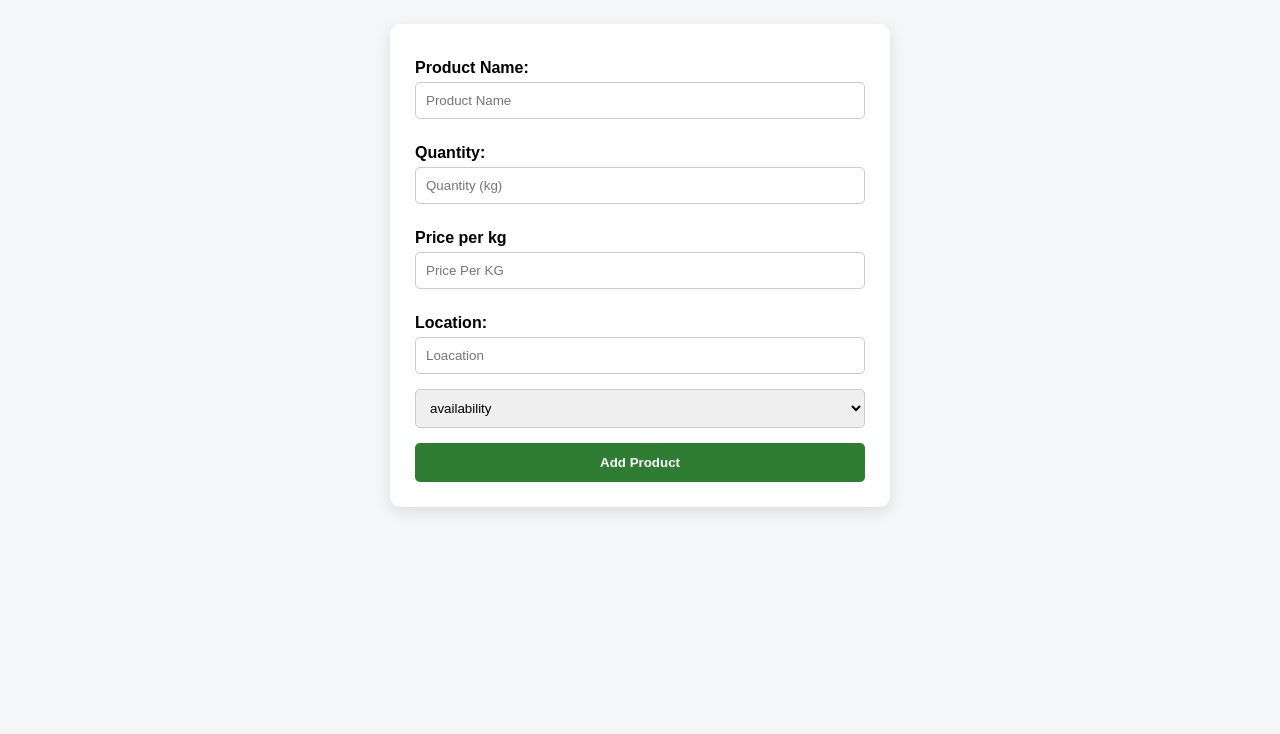
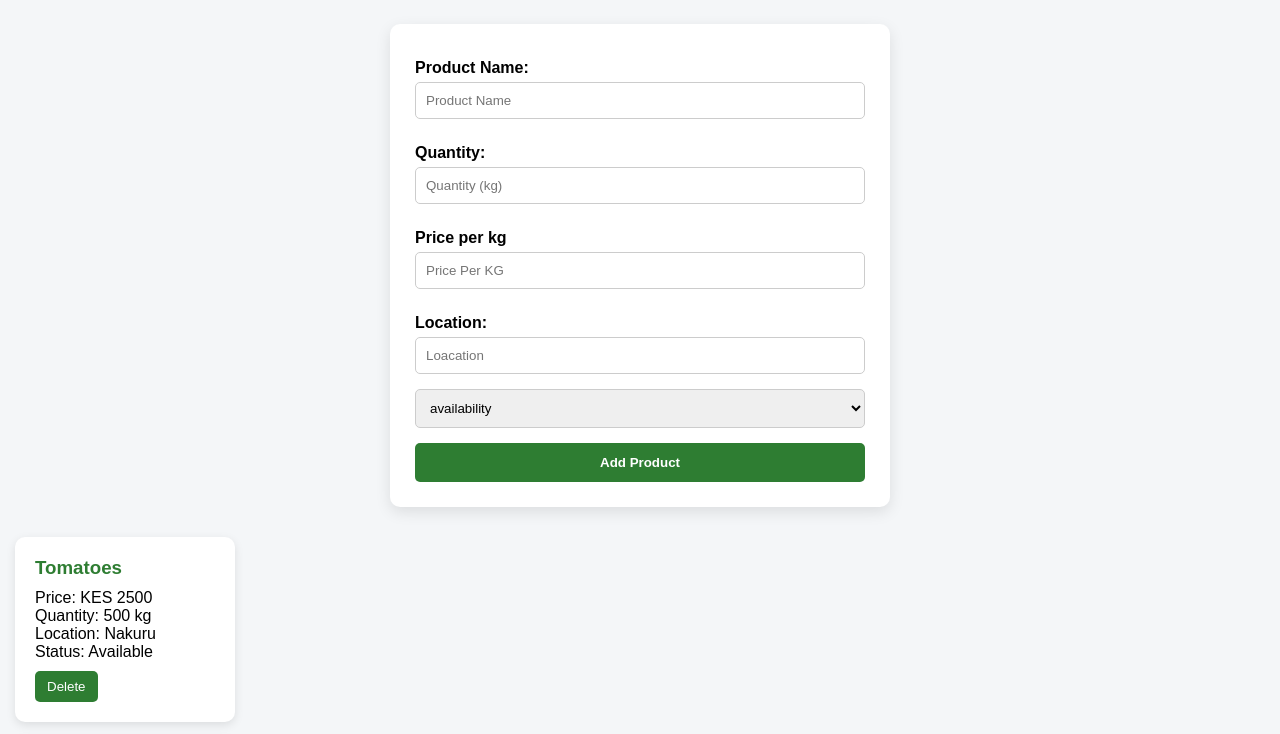
Before and after one commit to sanaipei01/Agroconnect, a plain HTML site: page frontend/farmer.html in a window 1280 px wide. Shown: the part 64-798 px from the top of the page. Drawn offline with Linux system fonts and the light colour scheme.

Commit message:
debugged product.js

```diff
--- a/frontend/farmer.html
+++ b/frontend/farmer.html
@@ -38,6 +38,6 @@
 
     <section class="marketplace" id="farmerProducts"></section>
 
-    <script src="products.js"></script>
+    <script src="product.js"></script>
 </body>
 </html>
--- a/frontend/product.js
+++ b/frontend/product.js
@@ -1,4 +1,7 @@
-let products = JSON.parse(localStorage.getItem("products")) || [
+let products = JSON.parse(localStorage.getItem("products"));
+
+if (!products) {
+  products = [
     {
       name: "Tomatoes",
       quantity: 500,
@@ -14,6 +17,9 @@ let products = JSON.parse(localStorage.getItem("products")) || [
       availability: "Available"
     }
   ];
+
+  localStorage.setItem("products", JSON.stringify(products));
+}
 
 
 function renderMarketplace() {
```
Lines whose indentation alone changed are shown as unchanged.
